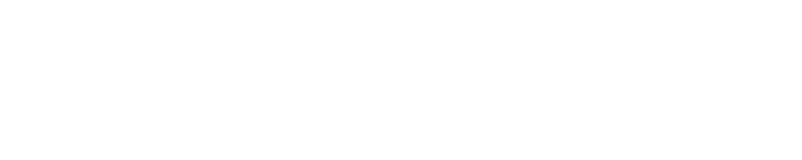
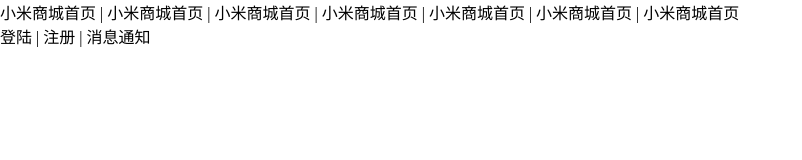
Before and after one commit to oUYUo/xiaomi, a plain HTML site: page index.html in a window 1280 px wide. Shown: the whole page, without its empty margins (0-802 px from the left). Drawn offline with Linux system fonts and the light colour scheme.

Commit message:
顶端头部

```diff
--- a/index.html
+++ b/index.html
@@ -17,6 +17,34 @@
     <link rel="shortcut icon" href="img/favicon.ico" type="image/x-icon" />
   </head>
   <body>
-    <div class="page-top"></div>
+    <div class="page-top">
+      <div class="container">
+        <div class="top-lt">
+          <a href="">小米商城首页</a>
+          <span>|</span>
+          <a href="">小米商城首页</a>
+          <span>|</span>
+          <a href="">小米商城首页</a>
+          <span>|</span>
+          <a href="">小米商城首页</a>
+          <span>|</span>
+          <a href="">小米商城首页</a>
+          <span>|</span>
+          <a href="">小米商城首页</a>
+          <span>|</span>
+          <a href="">小米商城首页</a>
+        </div>
+        <div class="top-gt">
+          <div class="login">
+            <a href="">登陆</a>
+            <span>|</span>
+            <a href="">注册</a>
+            <span>|</span>
+            <a href="">消息通知</a>
+          </div>
+          <div class="car-box"></div>
+        </div>
+      </div>
+    </div>
   </body>
 </html>
```
